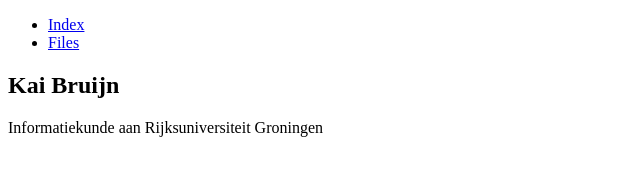
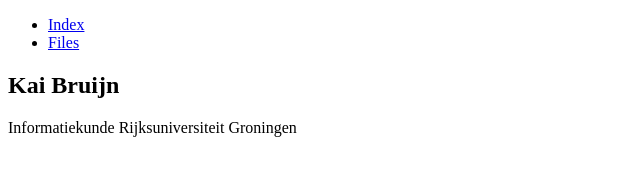
Before and after one commit to kaibruijn/kaibruijn.github.io, a plain HTML site: page index.html in a window 1280 px wide. Shown: the full height of the page, 0-640 px from the left. Drawn offline with Linux system fonts and the light colour scheme.

Commit message:
Update index.html

```diff
--- a/index.html
+++ b/index.html
@@ -12,7 +12,7 @@ Kai Bruijn
 </ul>
 <section>
 <h1>Kai Bruijn</h1>
-<p>Informatiekunde aan Rijksuniversiteit Groningen</p>
+<p>Informatiekunde Rijksuniversiteit Groningen</p>
 </section>
 </body>
 </html>
```
